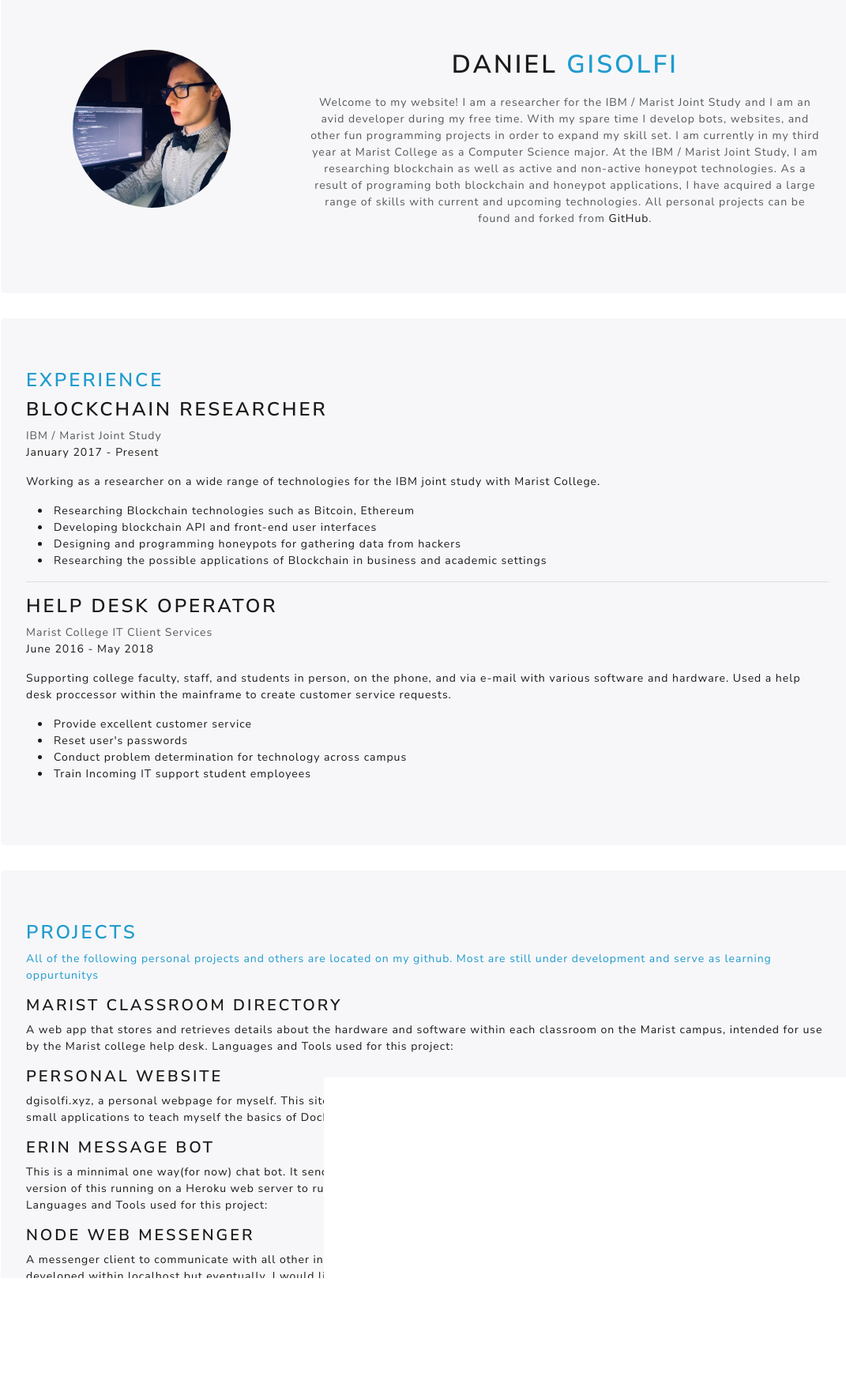
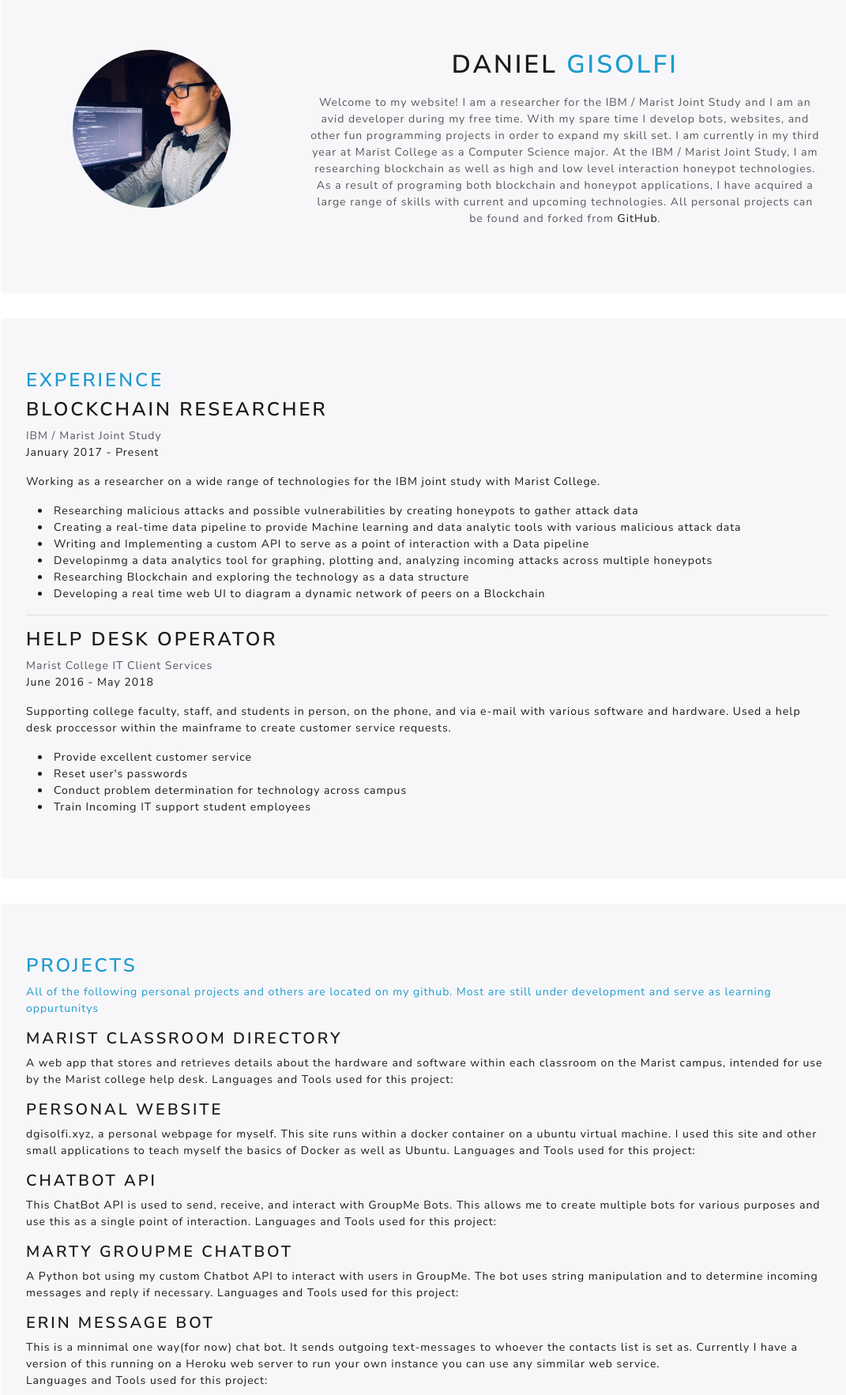
Before and after one commit to dgisolfi/LegacyDgisolfiSite, a PHP site: page /sites/dgisolfi.php in a window 1280 px wide. Shown: the part 161-1927 px from the top of the page at 79% size, without its empty margins (99-1170 px from the left). Before the commit the page ends 1779 px from the top, so only its background shows below. Run offline with PHP 8.4, Linux system fonts and the light colour scheme; some libraries are stand-ins or nearby versions.

Commit message:
Resume Updates

```diff
--- a/src/sites/dgisolfi.php
+++ b/src/sites/dgisolfi.php
@@ -22,6 +22,7 @@
         <link rel="stylesheet" href="https://cdn.rawgit.com/konpa/devicon/df6431e323547add1b4cf45992913f15286456d3/devicon.min.css">
         <link rel="stylesheet" href="https://cdn.rawgit.com/konpa/devicon/df6431e323547add1b4cf45992913f15286456d3/devicon.min.css">
         <link rel="stylesheet" href="https://cdn.rawgit.com/konpa/devicon/df6431e323547add1b4cf45992913f15286456d3/devicon.min.css">
+        <link rel="stylesheet" href="https://cdn.rawgit.com/konpa/devicon/df6431e323547add1b4cf45992913f15286456d3/devicon.min.css">
     </head>
     <body>
 
@@ -30,7 +31,6 @@
             <!-- <button class="navbar-toggler" type="button" data-toggle="collapse" data-target="#navbarToggle" aria-controls="navbarToggle" aria-expanded="false" aria-label="Toggle navigation">
                 <span class="navbar-toggler-icon"></span>
             </button> -->
-
             <div class="collapse navbar-collapse" id="navbarToggle">
                 <ul class="navbar-nav">
                     <li class="nav-item active">
@@ -66,7 +66,7 @@
                              an avid developer during my free time. With my spare time I develop bots, websites, and other fun programming
                              projects in order to expand my skill set. I am currently in my third year
                              at Marist College as a Computer Science major. At the IBM / Marist Joint
-                             Study, I am researching blockchain as well as active and non-active honeypot technologies.
+                             Study, I am researching blockchain as well as high and low level interaction honeypot technologies.
                              As a result of programing both blockchain and honeypot applications, I have acquired
                              a large range of skills with current and upcoming technologies. All personal projects can be
                              found and forked from <a href="https://github.com/dgisolfi">GitHub</a>.
@@ -88,10 +88,12 @@
                             <p>
                               Working as a researcher on a wide range of technologies for the IBM joint study with Marist College.
                                 <div class="container">
-                                <li>Researching Blockchain technologies such as Bitcoin, Ethereum</li>
-                                <li>Developing blockchain API and front-end user interfaces</li>
-                                <li>  Designing and programming honeypots for gathering data from hackers</li>
-                                <li>Researching the possible applications of Blockchain in business and academic settings</li>
+                                    <li>Researching malicious attacks and possible vulnerabilities by creating honeypots to gather attack data</li>
+                                    <li>Creating a real-time data pipeline to provide Machine learning and data analytic tools with various malicious attack data </li>
+                                    <li>Writing and Implementing a custom API to serve as a point of interaction with a Data pipeline</li>
+                                    <li>Developinmg a data analytics tool for graphing, plotting and, analyzing incoming attacks across multiple honeypots</li>
+                                    <li>Researching Blockchain and exploring the technology as a data structure</li>
+                                    <li>Developing a real time web UI to diagram a dynamic network of peers on a Blockchain</li>
                                 </div>
                             </p>
                     </div>
@@ -140,7 +142,7 @@
                             <i class="devicon-php-plain"></i>
                         </div>
 
-                        <h4><a href="https://github.com/dgisolfi/dgisolfi-site">Personal Website</a></h4>
+                        <h4><a href="https://github.com/dgisolfi/DgisolfiSite">Personal Website</a></h4>
                         <p>dgisolfi.xyz, a personal webpage for myself. This site runs within a docker
                             container on a ubuntu virtual machine. I used this site and other small applications
                             to teach myself the basics of Docker as well as Ubuntu. Languages and Tools used
@@ -150,7 +152,28 @@
                             <i class="devicon-html5-plain"></i>
                         </div>
 
-                        <h4><a href="https://github.com/dgisolfi/MaristClassroomDirectory">Erin Message Bot</a></h4>
+                        <h4><a href="https://github.com/dgisolfi/ChatbotAPI">Chatbot API</a></h4>
+                            <p>
+                                This ChatBot API is used to send, receive, and interact with GroupMe Bots. This allows me
+                                to create multiple bots for various purposes and use this as a single point of interaction.
+                                Languages and Tools used for this project:
+                            </p>
+                            <div class="text-center" style="font-size: 3rem; opacity: 0.7; color: #4080bf;">
+                                <i class="devicon-python-plain-wordmark"></i>
+                                <i class="devicon-docker-plain-wordmark"></i>
+                            </div>
+
+                        <h4><a href="https://github.com/dgisolfi/MartyGroupmeChatbot">Marty Groupme chatbot</a></h4>
+                          <p>A Python bot using my custom <a href="https://github.com/dgisolfi/ChatbotAPI">
+                            Chatbot API</a> to interact with users in GroupMe. The bot uses string
+                            manipulation and to determine incoming messages and reply if necessary.
+                            Languages and Tools used for this project:</p>
+                            <div class="text-center" style="font-size: 3rem; opacity: 0.7; color: #4080bf;">
+                                <i class="devicon-python-plain-wordmark"></i>
+                                <i class="devicon-docker-plain-wordmark"></i>
+                            </div>
+
+                        <h4><a href="https://github.com/dgisolfi/ErinSMSBot">Erin Message Bot</a></h4>
                         <p>This is a minnimal one way(for now) chat bot.
                           It sends outgoing text-messages to whoever the contacts list is set as.
                           Currently I have a version of this running on a Heroku web server to run your
@@ -179,16 +202,6 @@
                               <i class="devicon-nodejs-plain"></i>
                               <i class="devicon-html5-plain"></i>
                           </div>
-
-                        <h4><a href="https://github.com/dgisolfi/marty-groupme-chatbot">Marty Groupme chatbot</a></h4>
-                          <p>A flask application running on Heroku to serve as a in chat
-                            bot for Groupme. The bot uses string manipulation and to determine incoming messages
-                            and reply if necessary
-                            <br>Languages and Tools used for this project:</p>
-                            <div class="text-center" style="font-size: 3rem; opacity: 0.7; color: #4080bf;">
-                                <i class="devicon-python-plain-wordmark"></i>
-                                <i class="devicon-heroku-original-wordmark"></i>
-                            </div>
                     </div>
                 </div>
             </div>
@@ -201,6 +214,7 @@
                     <p>Programing languages & Tools</p>
                     <div class="text-center" style="font-size: 8rem; opacity: 0.7; color: #4080bf;">
                           <i class="devicon-docker-plain-wordmark"></i>
+                          <i class="devicon-ubuntu-plain-wordmark"></i>
                           <i class="devicon-git-plain-wordmark"></i>
                           <i class="devicon-mysql-plain-wordmark"></i>
                           <i class="devicon-php-plain"></i>
@@ -219,7 +233,7 @@
                 <div class="jumbotron">
                     <div><h3 class="text-info">Education</h3></div>
                     <h4>Marist College</h3>
-                        <div>Degree in Bachelor of Computer Science</div>
+                        <div>Bachelor of Computer Science</div>
                         <div><p class="text-primary">August 2016 - May 2020</p></div>
 
                     <h4>John Jay Senior Highschool</h4>
```
Also changed, not shown: README.md, 2 other files. Lines whose indentation alone changed are shown as unchanged.
